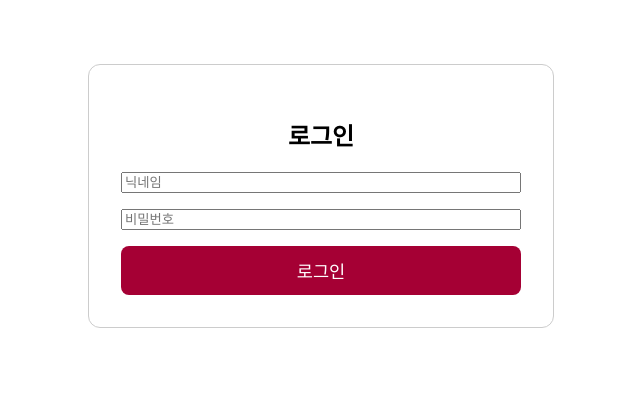
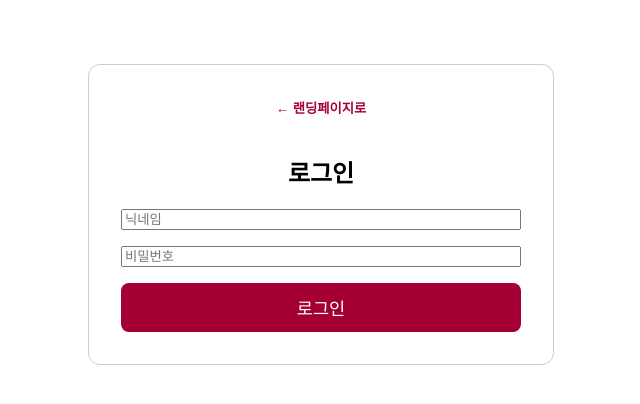
Before and after one commit to erimii/IFITV-React, a React (Create React App) app in the folder frontend/: page /login in a window 1280 px wide. Shown: the top 404 px of the page, without its empty margins (319-959 px from the left). Built offline with nearby package versions, Linux system fonts and the light colour scheme.

Commit message:
회원가입/로그인 페이지에 뒤로가기 버튼 추가

```diff
--- a/frontend/src/pages/LoginPage.js
+++ b/frontend/src/pages/LoginPage.js
@@ -38,6 +38,7 @@ function LoginPage({ setUser }) {
 
   return (
     <div style={containerStyle}>
+      <button onClick={() => navigate("/")} style={backButtonStyle}>← 랜딩페이지로</button>
       <h2>로그인</h2>
       <form onSubmit={handleLogin} style={formStyle}>
         <input name="username" placeholder="닉네임" value={formData.username} onChange={handleChange} required />
@@ -47,6 +48,15 @@ function LoginPage({ setUser }) {
     </div>
   );
 }
+
+const backButtonStyle = {
+  backgroundColor: "transparent",
+  border: "none",
+  color: "#A50034",
+  fontWeight: "bold",
+  cursor: "pointer",
+  marginBottom: "1rem"
+};
 
 const containerStyle = {
   maxWidth: "400px",
--- a/frontend/src/pages/SignupPage.js
+++ b/frontend/src/pages/SignupPage.js
@@ -39,6 +39,7 @@ function SignupPage() {
 
   return (
     <div style={containerStyle}>
+      <button onClick={() => navigate("/")} style={backButtonStyle}>← 랜딩페이지로</button>
       <h2>회원가입</h2>
       <form onSubmit={handleSubmit} style={formStyle}>
         <input name="username" placeholder="닉네임" value={formData.username} onChange={handleChange} required />
@@ -55,6 +56,15 @@ function SignupPage() {
     </div>
   );
 }
+
+const backButtonStyle = {
+  backgroundColor: "transparent",
+  border: "none",
+  color: "#A50034",
+  fontWeight: "bold",
+  cursor: "pointer",
+  marginBottom: "1rem"
+};
 
 const containerStyle = {
   maxWidth: "400px",
```
